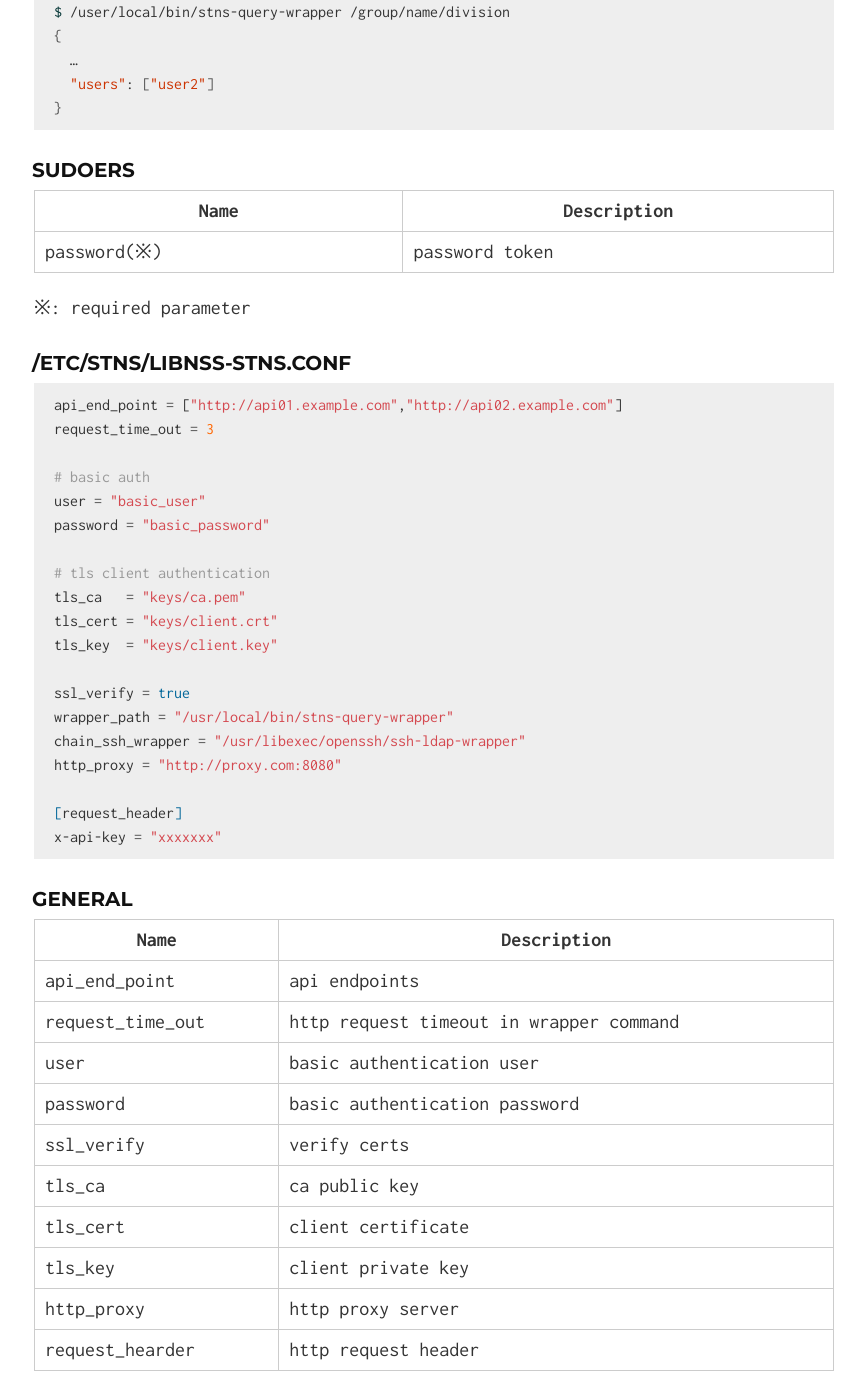
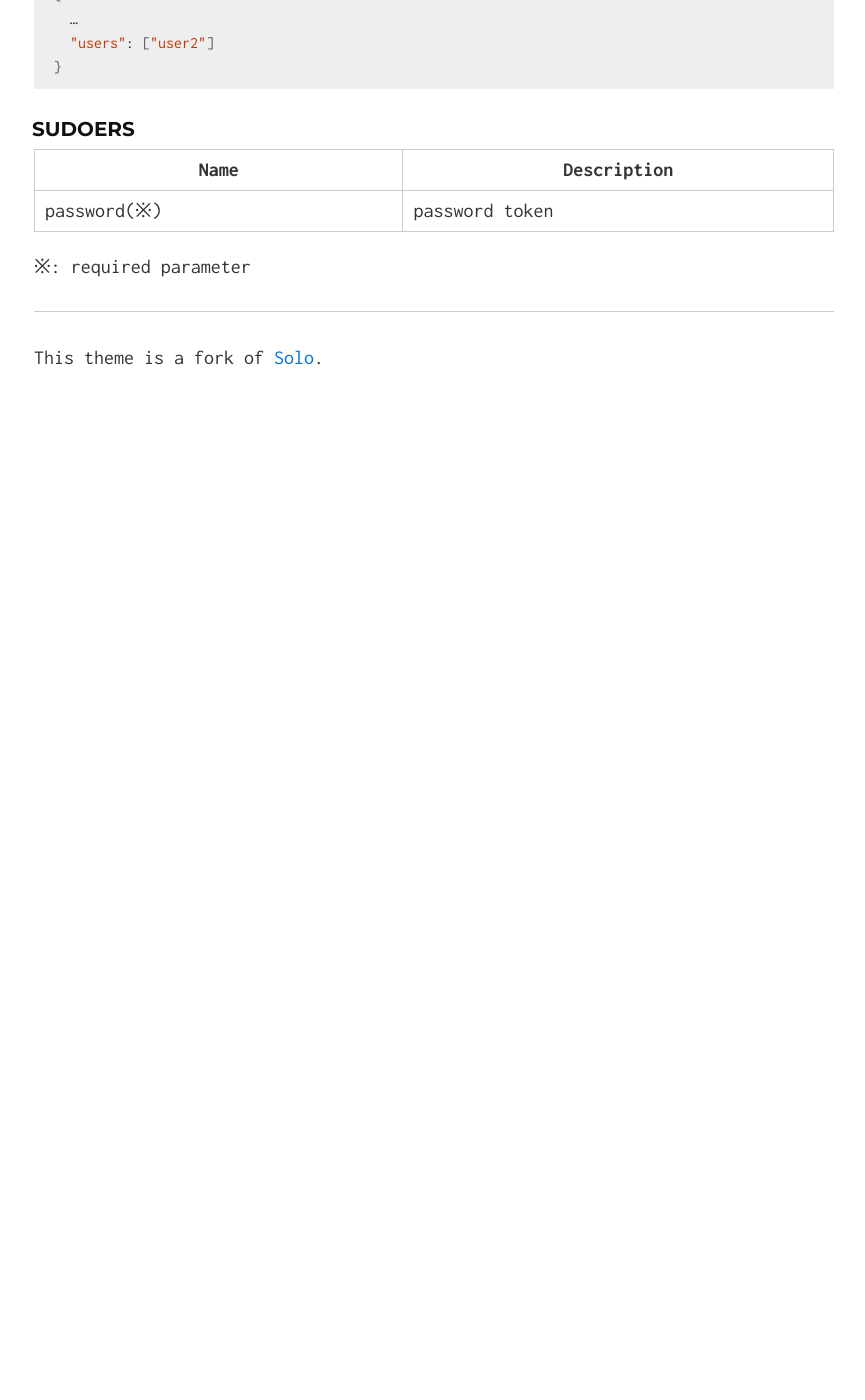
Before and after one commit to STNS/stns.github.io, a Jekyll site: the page built from configuration.en.md, in a window 1280 px wide and 1400 px high, scrolled down 2934 px. Shown: the whole window, without its empty margins (206-1071 px from the left). Built offline with Jekyll 4.4.1, drawn with Linux system fonts in a browser that asks for light colours; after the commit the page ends 3407 px from its top, so only the background shows below that; some of the changed text lies outside the part shown.

Commit message:
Revert "コンフィグ項目追記"
This reverts commit 09cc3b23136ac089d6c830f107d5e252b211dc47.

````diff
--- a/Gemfile
+++ /dev/null
@@ -1,2 +0,0 @@
-source 'https://rubygems.org'
-gem 'github-pages', group: :jekyll_plugins
--- a/configuration.en.md
+++ b/configuration.en.md
@@ -3,22 +3,25 @@ layout: default
 permalink: /en/configuration
 ---
 
+## Usage
+
+```
+$ ssh pyama@example.jp
+$ id pyama
+uid=1001(pyama) gid=1001(pyama) groups=1001(pyama)
+```
+
 ## config
 
-### /etc/stns/stns.conf
+* /etc/stns/stns.conf
 
 ```toml
 port = 1104
 include = "/etc/stns/conf.d/*"
 
-# basic auth
+# support basic auth
 user = "basic_user"
 password = "basic_password"
-
-# tls encrypt
-# tls_ca   = "keys/ca.pem"      # using only client authentication
-tls_cert = "keys/server.crt"
-tls_key  = "keys/server.key"
 
 [users.example]
 id = 1001
@@ -36,7 +39,7 @@ users = ["example"]
 password = "$6$ZbcEUwqLWMcV7fr5$4krw.1ULrmZytoMwuV5.pIqjEo1Ngc9K15zYQ.KGZa.8T4EmCd1RfUM6rfviIpAwncNpnF9Yjyc0.30c2dN1J/"
 ```
 
-#### General
+### General
 
 |Name|Description|
 |---|---|
@@ -44,11 +47,8 @@ password = "$6$ZbcEUwqLWMcV7fr5$4krw.1ULrmZytoMwuV5.pIqjEo1Ngc9K15zYQ.KGZa.8T4Em
 |include|include config directory|
 |user| basic authentication user|
 |password| basic authentication password|
-|tls_ca| ca public key(use only client authentication)|
-|tls_cert|server certificate|
-|tls_key|server private key|
 
-#### Users
+### Users
 
 |Name|Description|
 |---|---|
@@ -61,7 +61,7 @@ password = "$6$ZbcEUwqLWMcV7fr5$4krw.1ULrmZytoMwuV5.pIqjEo1Ngc9K15zYQ.KGZa.8T4Em
 |link_users|merge public key from the specified user|
 |password| password token|
 
-##### link_users
+#### link_users
 
 link_users params is merge public key from the specified user
 
@@ -81,7 +81,7 @@ $ /user/local/bin/stns-key-wrapper example2
 ssh-rsa bbb
 ```
 
-#### Groups
+### Groups
 
 |Name|Description|
 |---|---|
@@ -89,7 +89,7 @@ ssh-rsa bbb
 |users|user name of the members|
 |link_groups|merge from belong to the other group users|
 
-##### link_groups
+#### link_groups
 It can be used to represent the organizational structure
 
 ```toml
@@ -115,50 +115,10 @@ $ /user/local/bin/stns-query-wrapper /group/name/division
 }
 ```
 
-#### Sudoers
+### Sudoers
 
 |Name|Description|
 |---|---|
 |password(※)| password token|
 
 ※: required parameter
-
-
-### /etc/stns/libnss-stns.conf
-
-```toml
-api_end_point = ["http://api01.example.com","http://api02.example.com"]
-request_time_out = 3
-
-# basic auth
-user = "basic_user"
-password = "basic_password"
-
-# tls client authentication
-tls_ca   = "keys/ca.pem"
-tls_cert = "keys/client.crt"
-tls_key  = "keys/client.key"
-
-ssl_verify = true
-wrapper_path = "/usr/local/bin/stns-query-wrapper"
-chain_ssh_wrapper = "/usr/libexec/openssh/ssh-ldap-wrapper"
-http_proxy = "http://proxy.com:8080"
-
-[request_header]
-x-api-key = "xxxxxxx"
-```
-
-#### General
-
-|Name|Description|
-|---|---|
-|api_end_point|api endpoints|
-|request_time_out|http request timeout in wrapper command|
-|user| basic authentication user|
-|password| basic authentication password|
-|ssl_verify| verify certs|
-|tls_ca| ca public key|
-|tls_cert|client certificate|
-|tls_key|client private key|
-|http_proxy|http proxy server|
-|request_hearder| http request header|
````
Also changed, not shown: Gemfile.lock (deleted).
